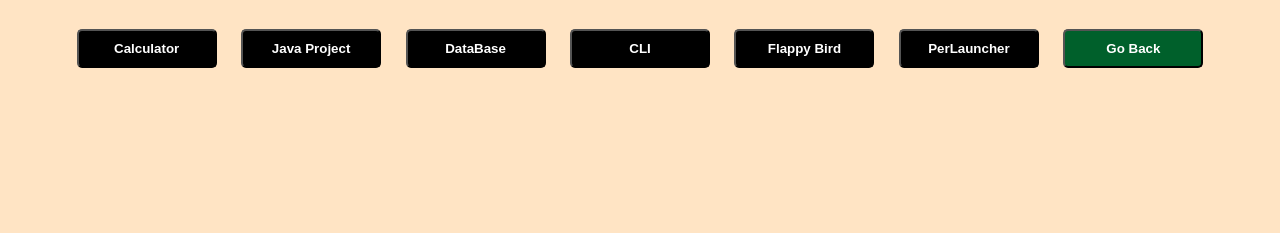
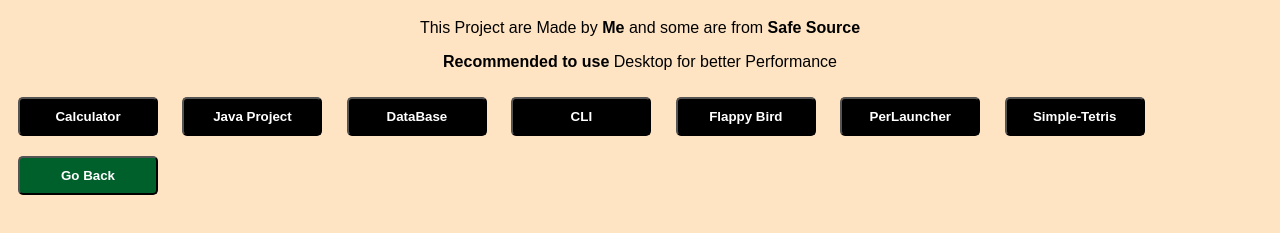
Before and after one commit to itsper/ItsPer, a plain HTML site: page myproject.html in a window 1280 px wide. Shown: the part 61-294 px from the top of the page. Drawn offline with Linux system fonts and the light colour scheme.

Commit message:
Update myproject.html

```diff
--- a/myproject.html
+++ b/myproject.html
@@ -7,6 +7,8 @@
   </head>
   <body>
     <h1 style="text-align: center;">Select What Project You Want</h1>
+    <p style="text-align: center;">This Project are Made by <b>Me</b> and some are from <b>Safe Source</b></p>
+    <p style="text-align: center;"><b>Recommended to use</b> Desktop for better Performance</p>
     <div class="btn-container">
       <div>
         <a href="calcu.html" target="_blank"><button class="calbtn">Calculator</button></a>
@@ -15,7 +17,9 @@
         <button class="javaproj" onclick="cli()">CLI</button>
         <a href="flappy.html"><button class="javaproj">Flappy Bird</button></a>
         <a href="PerLauncher.html"><button class="javaproj">PerLauncher</button></a>
+        <a href="tetris.html"><button class="javaproj">Simple-Tetris</button></a>
         <a href="index.html"><button class="back">Go Back</button></a>
+
       </div>
     </div>
 
```
